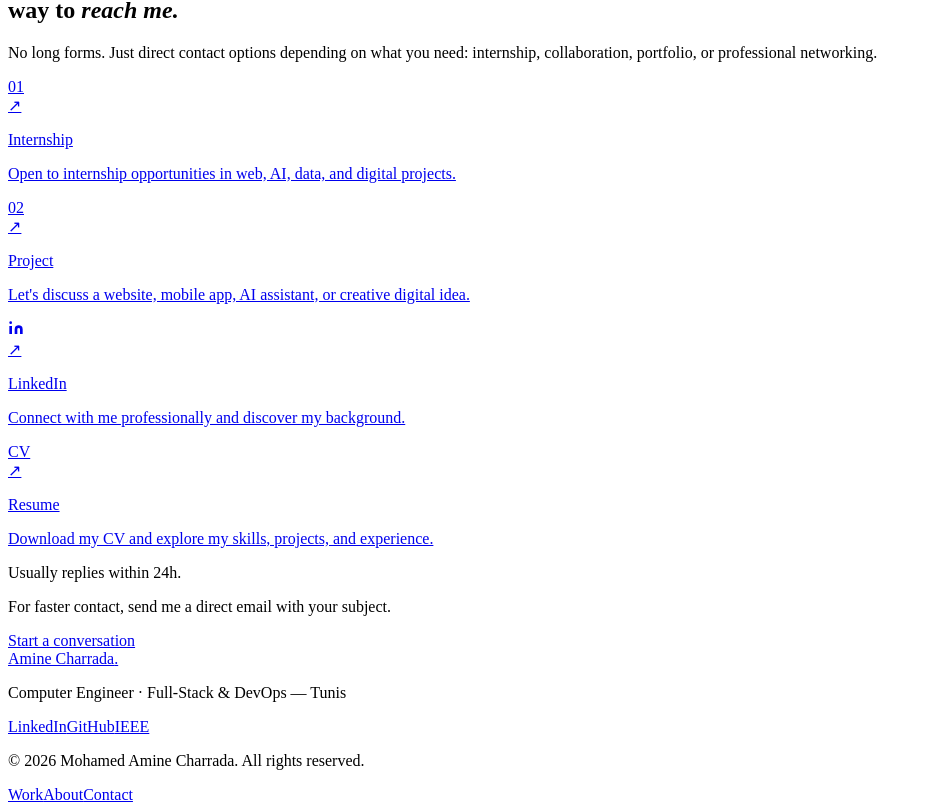
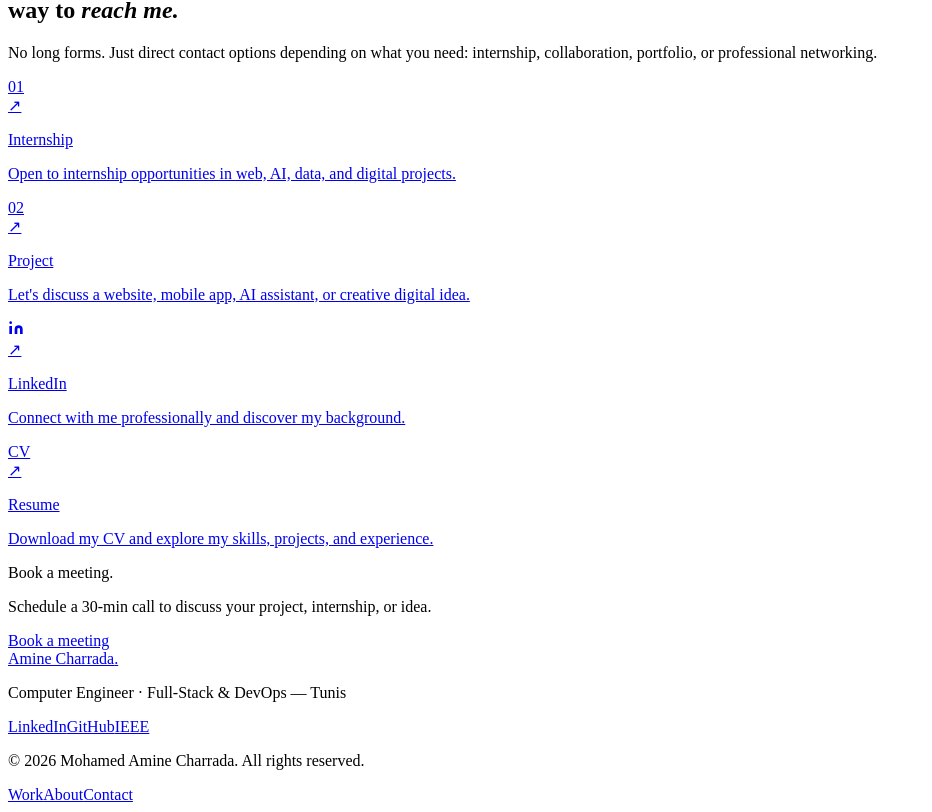
Before and after one commit to charrada-amine/portfolio, a React (Vite) app: page /contact in a window 1280 px wide. Shown: the part 436-1248 px from the top of the page, without its empty margins (0-932 px from the left). Built offline with nearby package versions, Linux system fonts and the light colour scheme; the HTML template or start-up script is replaced by a standard one.

Commit message:
portfolio

```diff
--- a/src/pages/Contact.jsx
+++ b/src/pages/Contact.jsx
@@ -135,10 +135,10 @@ const Contact = () => (
             <div className="bg-[#1a1a1a] rounded-2xl px-8 py-6 flex flex-col sm:flex-row items-start sm:items-center justify-between gap-5">
               <div>
                 <p className="font-sans font-semibold text-[#f7f3ee] text-base mb-1">
-                  Usually replies within 24h.
+                  Book a meeting.
                 </p>
                 <p className="font-sans text-sm text-[#f7f3ee]/45 leading-relaxed">
-                  For faster contact, send me a direct email with your subject.
+                  Schedule a 30-min call to discuss your project, internship, or idea.
                 </p>
               </div>
               <a
@@ -147,7 +147,7 @@ const Contact = () => (
                 rel="noopener noreferrer"
                 className="shrink-0 bg-[#f7f3ee] text-[#1a1a1a] font-sans text-sm px-6 py-3 rounded-full hover:bg-[#e8632a] hover:text-[#f7f3ee] transition-colors duration-200 whitespace-nowrap"
               >
-                Start a conversation
+                Book a meeting
               </a>
             </div>
           </AnimatedSection>
```
